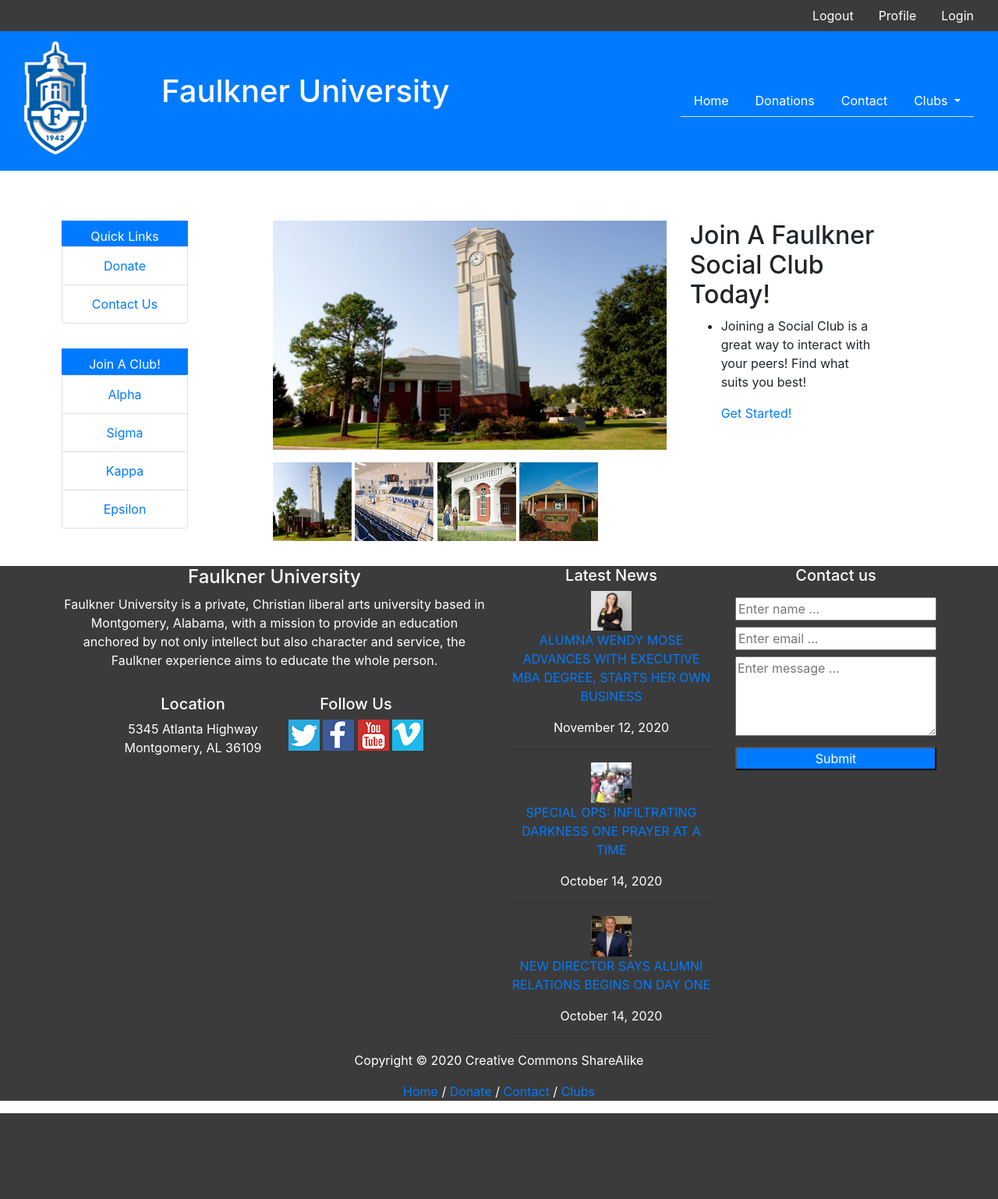
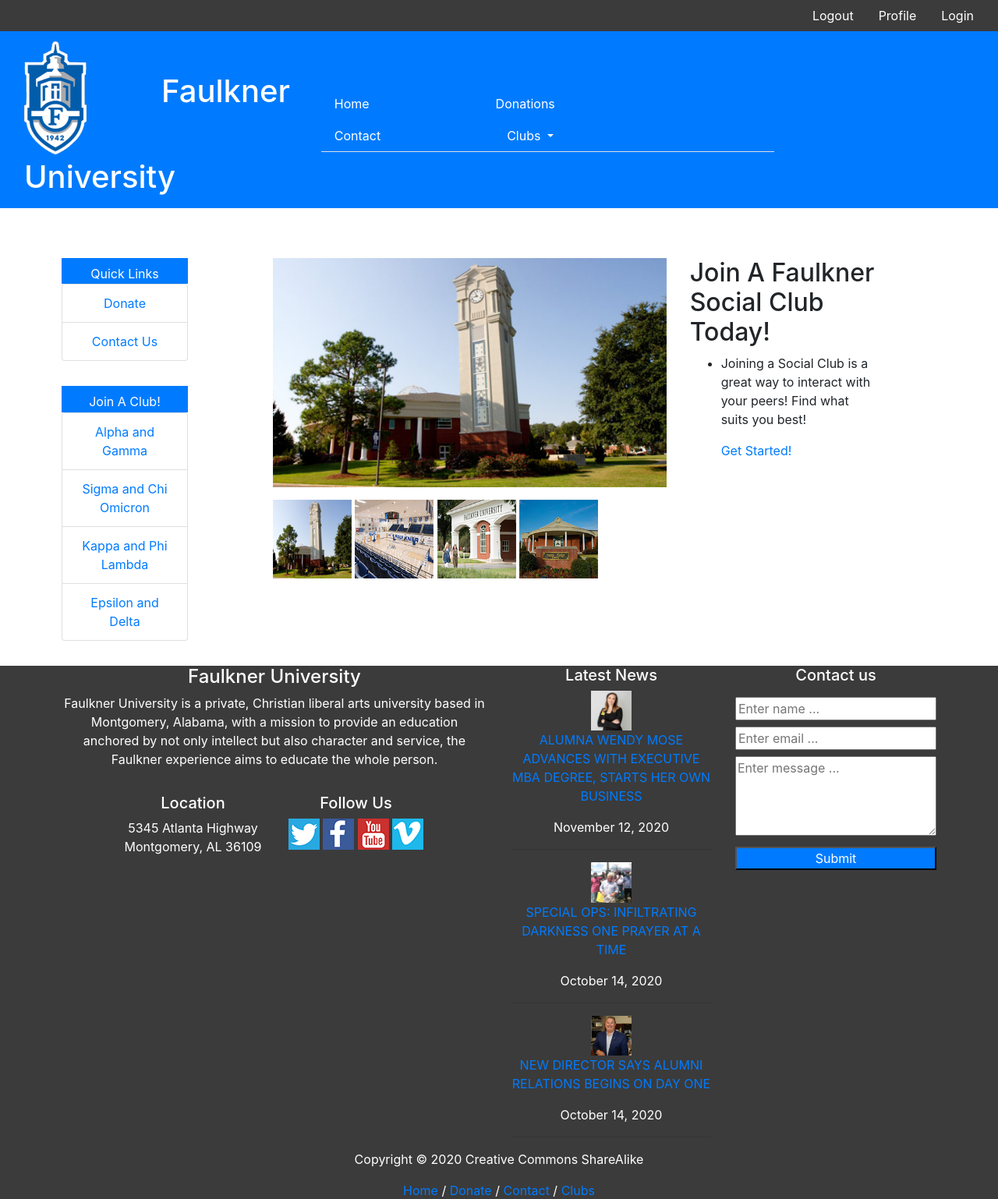
Before and after one commit to FaulknerUniversityWebProgramming/group-project-nikki-conor-acacia, a PHP site: page /MainFile.html in a window 1280 px wide. Shown: the top 1538 px of the page at 78% size. Before the commit the page ends 1428 px from the top, so only its background shows below. Run offline with PHP 8.4, Linux system fonts and the light colour scheme.

Commit message:
Tweaked Header and some redirects on Mainpage - Conor

```diff
--- a/MainFile.html
+++ b/MainFile.html
@@ -45,10 +45,10 @@
                     <div id="ColTitle" >Join A Club!</div>
                     <ul class="list-group">
 
-                        <li id="QuickLink" class="list-group-item"><a href="clubs/alpha.html">Alpha</a></li>
-                        <li id="QuickLink" class="list-group-item"><a href="clubs/sigma.html">Sigma</a></li>
-                        <li id="QuickLink" class="list-group-item"><a href="clubs/kappa.html">Kappa</a></li>
-                        <li id="QuickLink" class="list-group-item"><a href="clubs/epsilon.html">Epsilon</a></li>
+                        <li id="QuickLink" class="list-group-item"><a href="clubs/alpha.html">Alpha and Gamma</a></li>
+                        <li id="QuickLink" class="list-group-item"><a href="clubs/sigma.html">Sigma and Chi Omicron</a></li>
+                        <li id="QuickLink" class="list-group-item"><a href="clubs/kappa.html">Kappa and Phi Lambda</a></li>
+                        <li id="QuickLink" class="list-group-item"><a href="clubs/epsilon.html">Epsilon and Delta</a></li>
                     </ul>
                 </div>
             </div>
--- a/css/MainPage.css
+++ b/css/MainPage.css
@@ -1,5 +1,8 @@
 nav,.nav-link{
     color:white;
+}
+#ContentNav{
+    margin-right:8em;
 }
 #Flogo{
   width:50%;
--- a/js/nav/header.html
+++ b/js/nav/header.html
@@ -17,28 +17,30 @@
                 <h1><a class="navbar-brand">
                 <img id="Flogo" src="pictures/MainPage/Faulkner Logo.png" alt="">
                    </a>Faulkner University</h1>
+                <div id="ContentNav">
 
-                    <ul class="nav nav-tabs">
-                        <li class="nav-item">
+
+                    <ul id="ContentNav" class="nav nav-tabs">
+                        <li id="ContentNav" class="nav-item">
                             <a class="nav-link" href="MainFile.html">Home</a>
                         </li>
-                        <li class="nav-item">
+                        <li id="ContentNav" class="nav-item">
                             <a class="nav-link" href="DonationsPage.html">Donations</a>
                         </li>
-                        <li class="nav-item">
+                        <li id="ContentNav" class="nav-item">
                             <a class="nav-link" href="ContactForm.html">Contact</a>
                         </li>
-                        <li class="nav-item dropdown">
+                        <li id="ContentNav" class="nav-item dropdown">
                             <a class="nav-link dropdown-toggle" data-toggle="dropdown" href="#">Clubs
                             <span class="caret"></span></a>
                             <div class="dropdown-menu">
-                                <a class="dropdown-item" href="clubs/alpha.html">Alpha</a>
-                                <a class="dropdown-item" href="clubs/epsilon.html">Epsilon</a>
-                                <a class="dropdown-item" href="clubs/kappa.html">Kappa</a>
-                                <a class="dropdown-item" href="clubs/sigma.html">Sigma</a>
+                                <a class="dropdown-item" href="clubs/alpha.html">Alpha and Gamma</a>
+                                <a class="dropdown-item" href="clubs/epsilon.html">Epsilon and Delta</a>
+                                <a class="dropdown-item" href="clubs/kappa.html">Kappa and Phi Lambda</a>
+                                <a class="dropdown-item" href="clubs/sigma.html">Sigma and Chi Omicron</a>
                             </div>
                         </li>
                     </ul>
-
+                </div>
              </div>
         </nav>
```
